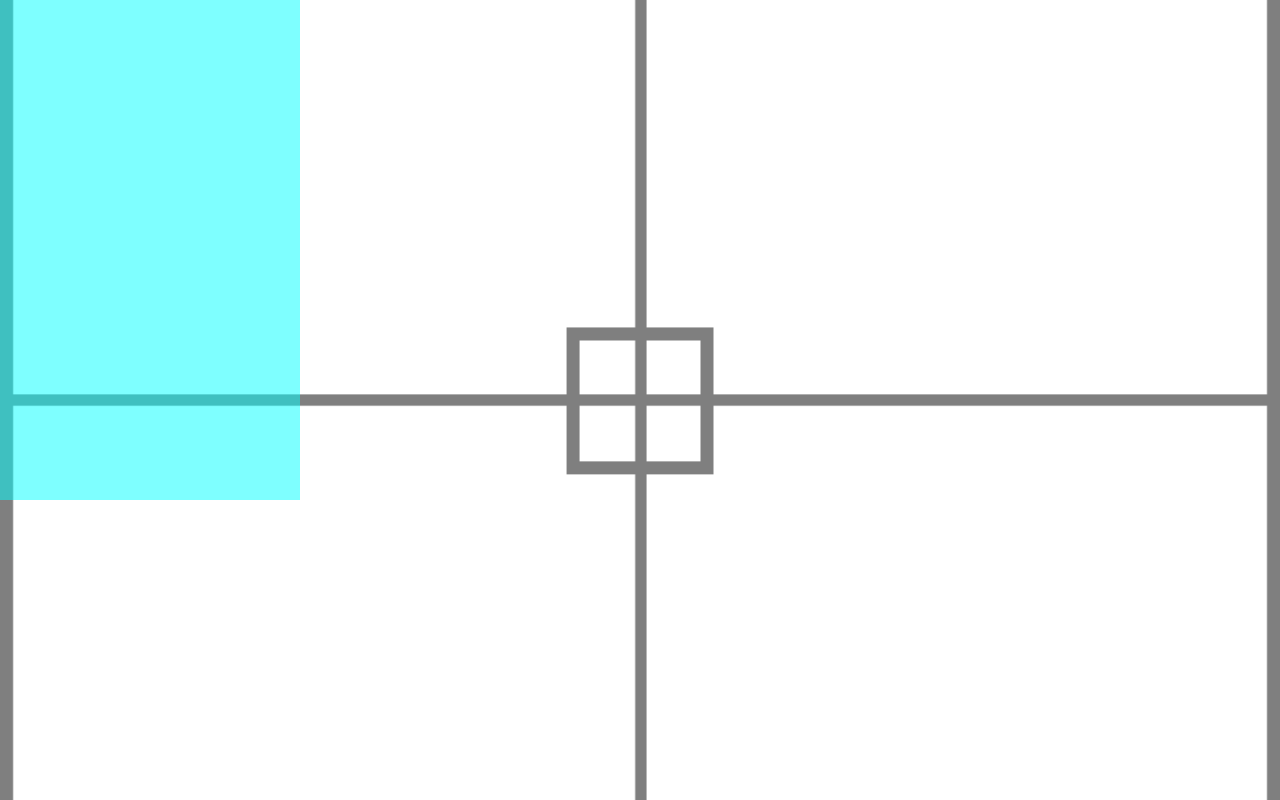
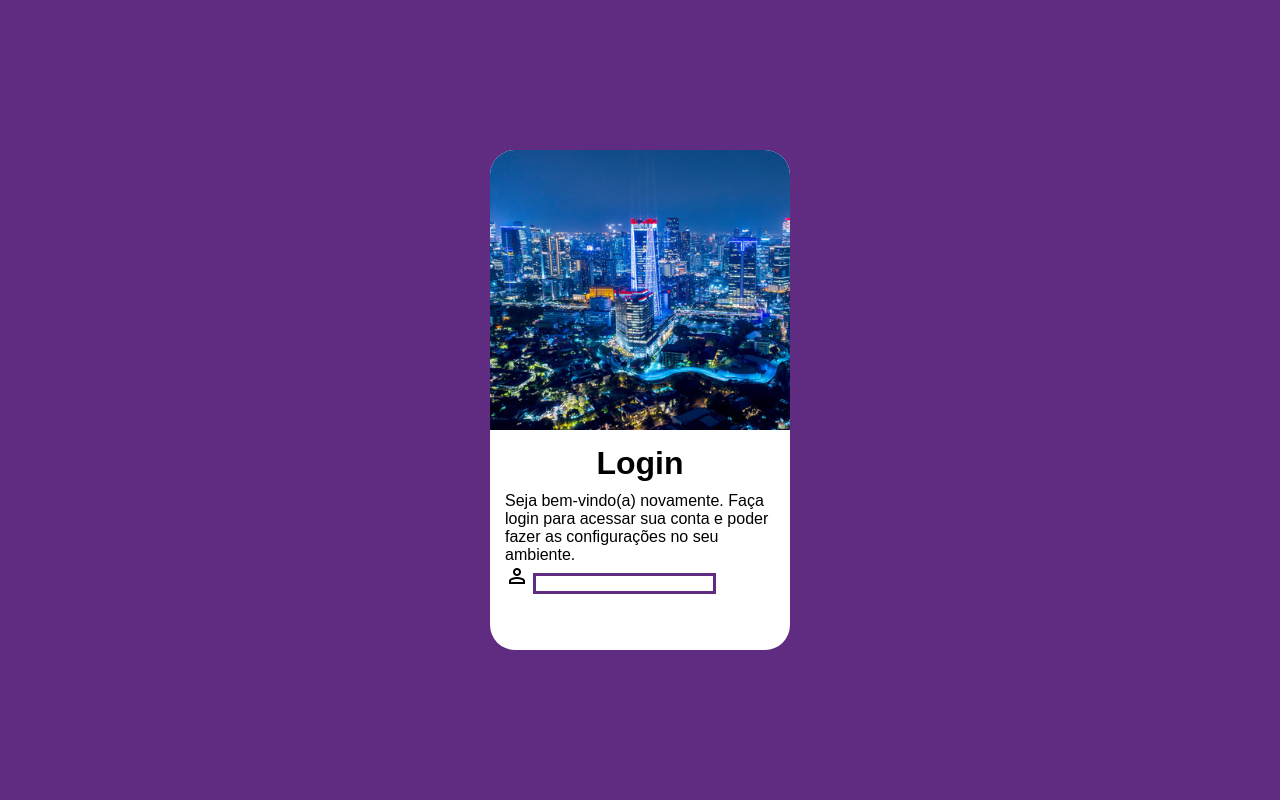
Before and after one commit to asaelchristian/projeto-login, a plain HTML site: page index.html in a window 1280 px wide. Drawn offline with nearby package versions, Linux system fonts and the light colour scheme.

Commit message:
Em processo

```diff
--- a/index.html
+++ b/index.html
@@ -1,14 +1,28 @@
 <!DOCTYPE html>
-<html lang="en">
+<html lang="pt-br">
 <head>
     <meta charset="UTF-8">
     <meta name="viewport" content="width=device-width, initial-scale=1.0">
     <link rel="stylesheet" href="phone.css">
+    <link rel="stylesheet" href="https://fonts.googleapis.com/css2?family=Material+Symbols+Outlined:opsz,wght,FILL,GRAD@48,400,0,0" />
     <title>Login</title>
 </head>
 <body>
     <main>
+        <div id="img">
 
+        </div>
+        <div id="content">
+            <h1>Login</h1>
+            <p>Seja bem-vindo(a) novamente. Faça login para acessar sua conta e poder fazer as configurações no seu ambiente.</p>
+            <form action="login.php" method="post" autocomplete="on">
+                <span class="material-symbols-outlined">
+                    person
+                    </span>
+                <input type="email" name="email" id="iemail">
+
+            </form>
+        </div>
     </main>
 </body>
 </html>
--- a/phone.css
+++ b/phone.css
@@ -10,17 +10,44 @@
     --color1: #5f2c82;
 }
 
-body{
-    background-image: url('imagens/target001.png');
-    background-repeat: no-repeat;
-    background-position: center center;
-    background-attachment: fixed;
-    background-size: cover;
+html, body {
+    height: 100%;
+    display: flex;
+    justify-content: center; /* Horizontally center */
+    align-items: center; /* Vertically center */
+    background-color: var(--color1);
+    font-family: Arial, Helvetica, sans-serif;
 }
 
 main{
-
+    border-radius: 25px;
     height: 500px;
     width: 300px;
-    background-color: rgba(0, 255, 255, 0.505);
+    background-color: white;
 }
+
+#img{
+    height: 35vh;
+    background-color: blue;
+    border-radius: 25px 25px 0px 0px;
+    background-image: url('imagens/city-evening.jpg');
+    background-position: center left;
+    background-size: cover;
+    background-repeat: no-repeat;
+}
+
+h1{
+    font-weight: 700;
+    text-align: center;
+    margin-bottom: 10px;
+}
+
+#content{
+    padding: 15px;
+}
+
+#iemail{
+    border: 3px solid #5f2c82;
+    display: inline-block;
+    margin: 0 auto;
+}
```
Also changed, not shown: imagens/city-evening.jpg (added).
